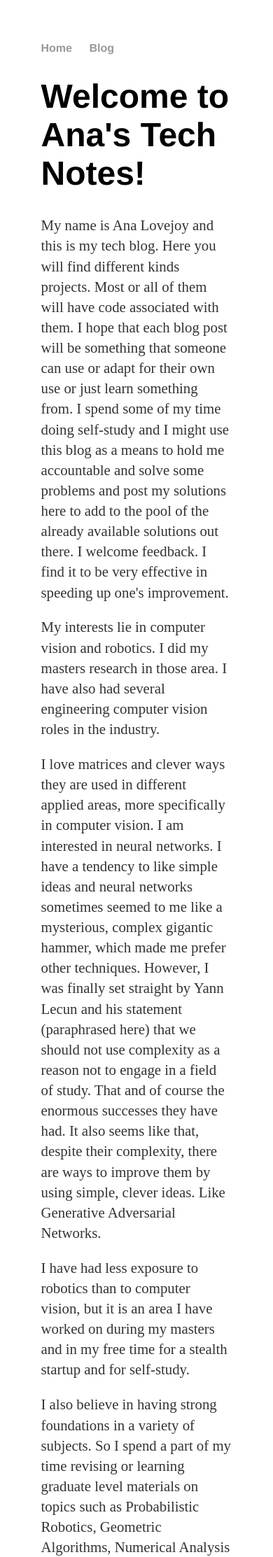
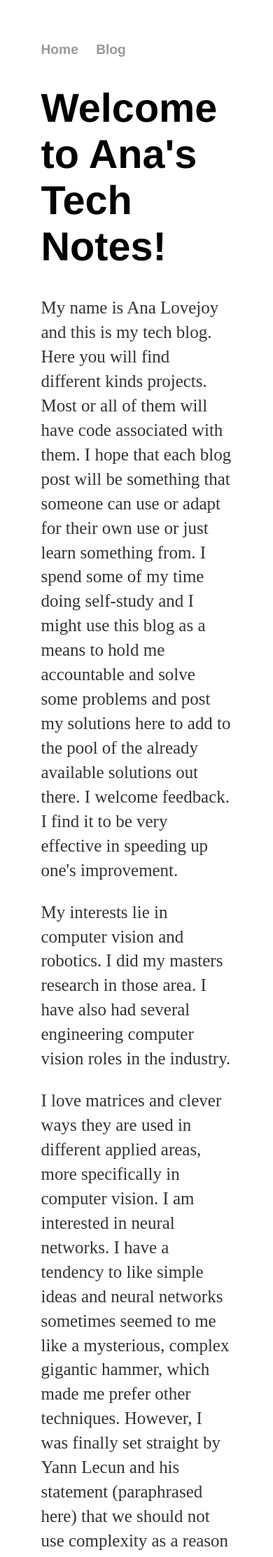
Before and after one commit to ana0209/ana0209.github.io, a Jekyll site: the page built from index.html, in a window 390 px wide. Shown: the top 2225 px of the page at 70% size. Built offline with Jekyll 4.4.1, drawn with Linux system fonts in a browser that asks for light colours.

Commit message:
Change font size on mobile

```diff
--- a/_layouts/default.html
+++ b/_layouts/default.html
@@ -5,6 +5,7 @@
 			<!-- link to main stylesheet -->
 			<link rel="stylesheet" type="text/css" href="/css/main.css">
 			{% seo %}
+			<meta name="viewport" content="width=device-width, initial-scale=1">
 		</head>
 		<body>
 			<nav>
--- a/css/main.css
+++ b/css/main.css
@@ -73,3 +73,5 @@
 td, th {
     border: 1px solid grey
 }
+
+@media (max-width: 640px) {html {font-size:1.2em}}
```
